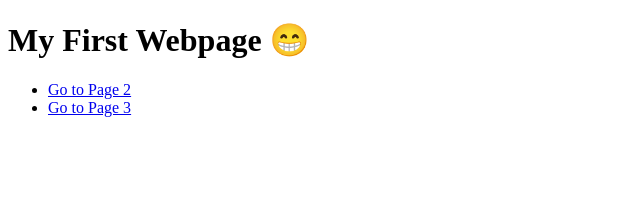
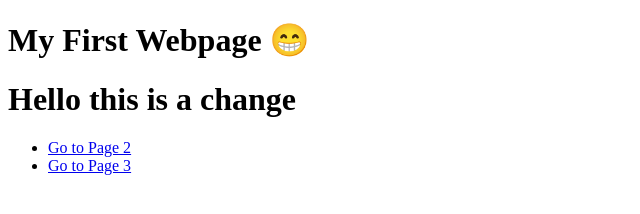
Before and after one commit to Madame-Aehm/web-example, a plain HTML site: page index.html in a window 1280 px wide. Shown: the whole page, without its empty margins (0-640 px from the left). Drawn offline with Linux system fonts and the light colour scheme.

Commit message:
changes to homepage and page 1

```diff
--- a/index.html
+++ b/index.html
@@ -7,6 +7,7 @@
 </head>
 <body>
   <h1>My First Webpage 😁</h1>
+  <h1>Hello this is a change</h1>
   <ul>
     <li><a href="./page2/index.html">Go to Page 2</a></li>
     <li><a href="./page3/index.html">Go to Page 3</a></li>
```
Also changed, not shown: page3/index.html (+1 -0 lines).
